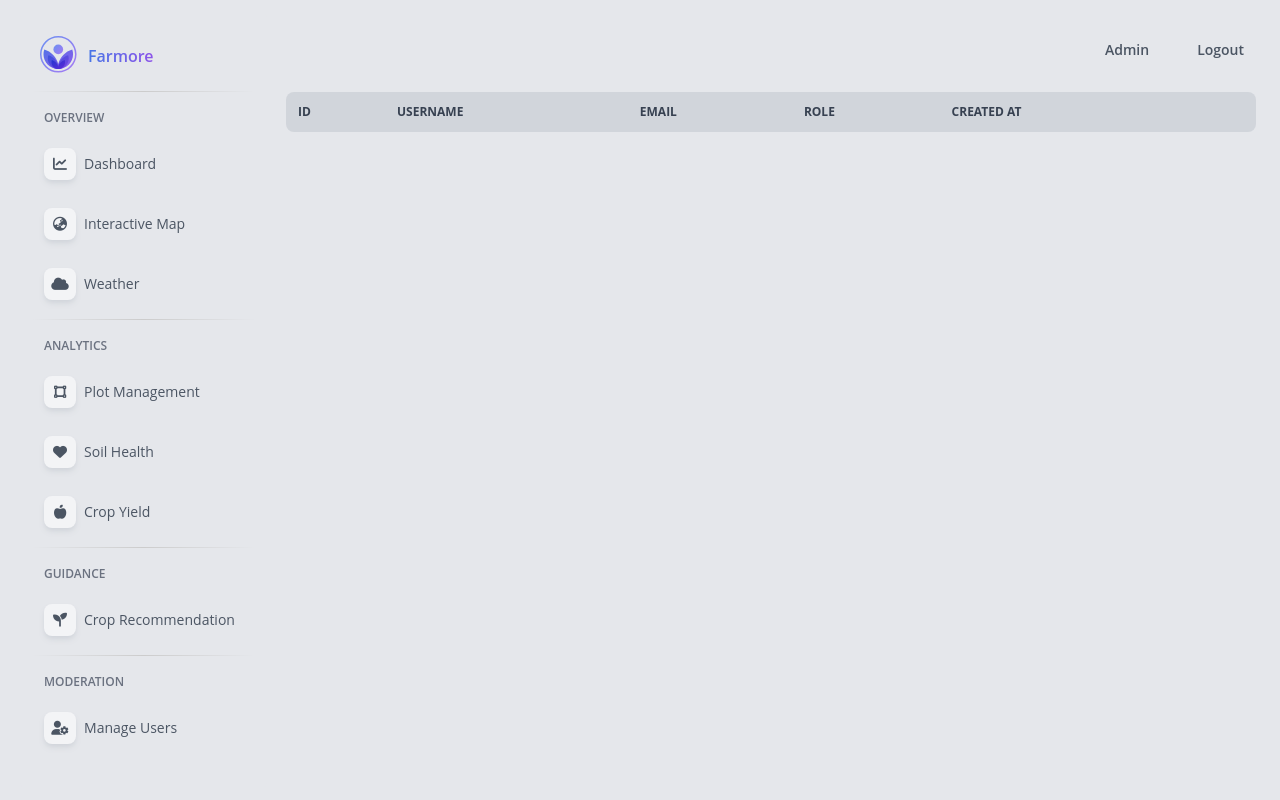
After one commit to the-unheard/farmore, a Laravel app: template resources/views/manage-users/index.blade.php in a window 1280 px wide. The commit adds this page. Run offline with Laravel 12, Linux system fonts and the light colour scheme; the template is opened without the code that fills it, so the values that code supplies are empty; a user stored in the database is signed in; data comes from the database, SQL or seed files in the repository; style sheets or scripts are compiled from the project's sources; parts of the project's set-up code (start-up, migrations or seed data) failed here and were passed over; some libraries are stand-ins or nearby versions.

Commit message:
Fixed api and added user management (incomplete)

```diff
--- a/app/Models/User.php
+++ b/app/Models/User.php
@@ -53,4 +53,22 @@ class User extends Authenticatable
             $query->where('public', 1);
         });
     }
+
+    protected static function boot()
+    {
+        parent::boot();
+
+        static::deleting(function ($user) {
+            // delete all plots first
+            $user->plots()->each(function ($plot) {
+                $plot->rating()->delete();
+                $plot->cropyield()->delete();
+                $plot->soil()->delete();
+                $plot->delete();
+            });
+
+            $user->rating()->delete();
+        });
+    }
+
 }
--- a/resources/views/components/navbar.blade.php
+++ b/resources/views/components/navbar.blade.php
@@ -22,13 +22,11 @@
         <div class="space-y-3 pb-3 gradient-border-bottom">
             <label class="px-3 text-xs text-gray-500 uppercase font-semibold">Guidance</label>
             <x-navbar-links href="/crop-recommendation" icon="fa-seedling">Crop Recommendation</x-navbar-links>
-{{--            <x-navbar-links href="/test" icon="fa-book">Knowledge Base</x-navbar-links>--}}
         </div>
         @role('admin')
             <div class="space-y-3 ">
                 <label class="px-3 text-xs text-gray-500 uppercase font-semibold">Moderation</label>
-                <x-navbar-links href="#" icon="fa-user-gear">Manage Users</x-navbar-links>
-{{--                <x-navbar-links href="#" icon="fa-square-plus">Create Post</x-navbar-links>--}}
+                <x-navbar-links href="manage-users" icon="fa-user-gear">Manage Users</x-navbar-links>
             </div>
         @endrole
     </nav>
--- /dev/null
+++ b/resources/views/manage-users/index.blade.php
@@ -0,0 +1,38 @@
+<x-layout>
+    <x-slot:title>Manage Users</x-slot:title>
+
+    <!-- Table -->
+    <div class="relative overflow-x-auto sm:rounded-lg">
+        <table class="w-full text-sm text-left rtl:text-right text-gray-500">
+            <thead class="text-xs text-gray-700 uppercase bg-gray-300">
+            <tr>
+                <x-table-header>Id</x-table-header>
+                <x-table-header>Username</x-table-header>
+                <x-table-header>Email</x-table-header>
+                <x-table-header>Role</x-table-header>
+                <x-table-header>Created At</x-table-header>
+                <th scope="col" class="px-3 py-3"><span class="sr-only">Edit</span></th>
+            </tr>
+            </thead>
+            <tbody>
+            @foreach($users as $user)
+                <tr class="border-b text-gray-700 bg-gray-50 border-gray-200 hover:bg-gray-100">
+                    <td class="px-3 py-4">{{ $user->id }}</td>
+                    <td class="px-3 py-4">{{ $user->username }}</td>
+                    <td class="px-3 py-4">{{ $user->email }}</td>
+                    <td class="px-3 py-4">{{ $user->roles->isNotEmpty() ? $user->roles->pluck('name')->join(', ') : 'member' }}</td>
+                    <td class="px-3 py-4">{{ $user->created_at->format('m-d-Y') }}</td>
+                    <td class="px-3 py-4 text-right">
+                        <x-table-view-button href="/manage-users/{{ $user->id }}">View</x-table-view-button>
+                    </td>
+                </tr>
+            @endforeach
+            </tbody>
+        </table>
+    </div>
+    <div class="mt-5">
+        {{ $users->links() }}
+    </div>
+
+
+</x-layout>
--- a/routes/api.php
+++ b/routes/api.php
@@ -31,4 +31,5 @@ DB::table('soils')->insert([
     ]);
 
     return response()->json(["message" => "Soil data recorded successfully"]);
+
 });
--- a/routes/web.php
+++ b/routes/web.php
@@ -3,6 +3,7 @@
 use App\Http\Controllers\CropRecommendationController;
 use App\Http\Controllers\CropYieldController;
 use App\Http\Controllers\DashboardController;
+use App\Http\Controllers\ManageUserController;
 use App\Http\Controllers\MapController;
 use App\Http\Controllers\PlotController;
 use App\Http\Controllers\RatingController;
@@ -44,6 +45,9 @@ Route::post('/auth/logout', [SessionController::class, 'destroy']);
 // crop recommendation
 Route::resource('crop-recommendation', CropRecommendationController::class)->only(['index', 'store'])->middleware('auth');
 
+// manage users
+Route::resource('/manage-users', ManageUserController::class)->only(['index', 'show'])->middleware('role:admin');
+
 // soil health - complete
 //Route::get('/soil', [SoilController::class, 'index']);
 //Route::get('/soil/create', [SoilController::class, 'create']);
```
Also changed, not shown: app/Http/Controllers/ManageUserController.php (added, +54 -0 lines), resources/views/manage-users/show.blade.php (added, +33 -0 lines). Lines whose indentation alone changed are shown as unchanged.
